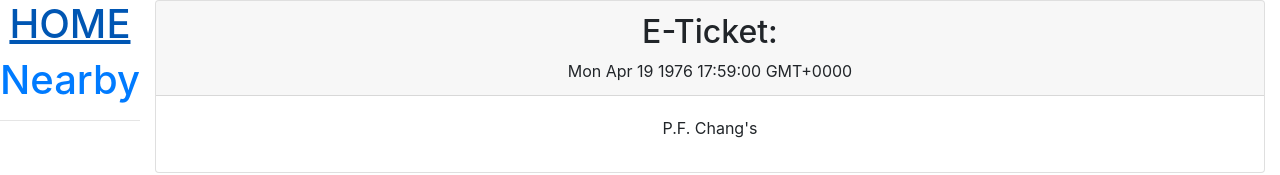
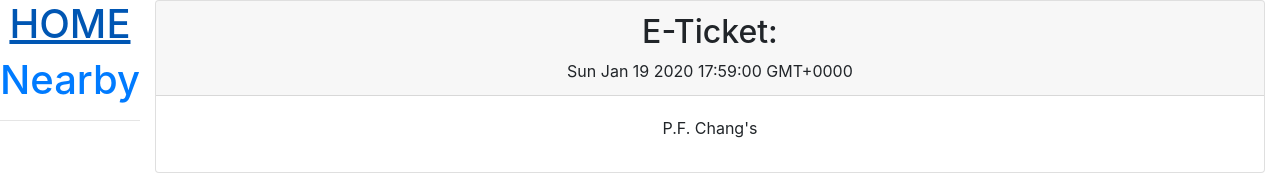
Before and after one commit to sei-undefined/project-3, a React (Create React App) app: page /services/1/ticket/1 in a window 1280 px wide. Shown: the top 175 px of the page. Built offline with nearby package versions, Linux system fonts and the light colour scheme.

Commit message:
fixed date

```diff
--- a/src/components/ticket/Ticket.js
+++ b/src/components/ticket/Ticket.js
@@ -14,7 +14,9 @@
         let data = this.props.queuesData
         data = data.find(queue=>queue.id ==id)
 
-        const dateToFormat = '1976-04-19T12:59-0500';
+
+
+        const dateToFormat = '2020-01-19T12:59-0500';
 
 
 
```
